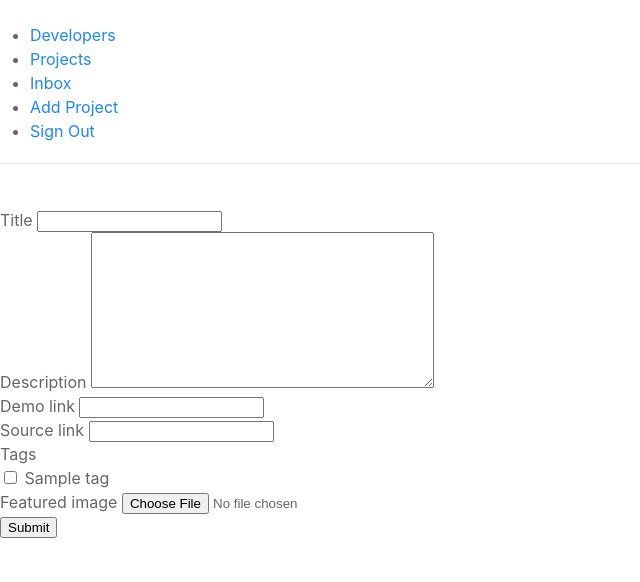
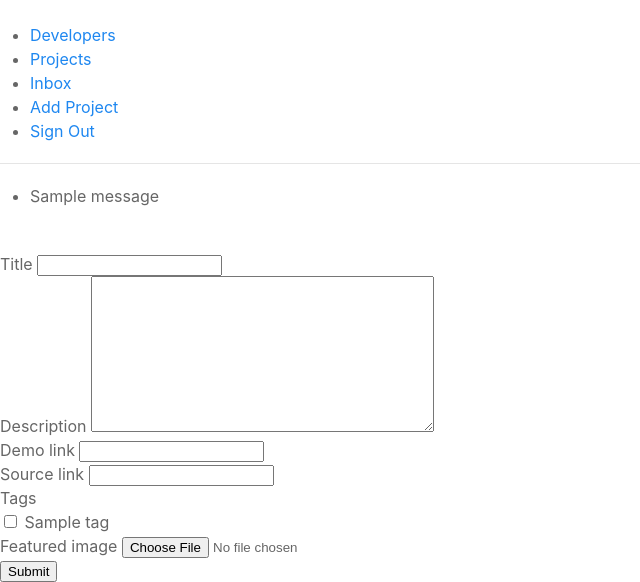
Before and after one commit to RJD02/Projects-Showcase, a Django app: page /projects/create-project/ in a window 1280 px wide. Shown: the part 321-903 px from the top of the page, without its empty margins (0-640 px from the left). Before the commit the page ends 859 px from the top, so only its background shows below. Run offline with Django 4.2, Linux system fonts and the light colour scheme; a user stored in the database is signed in; tables that the repository leaves empty hold one stand-in row (values such as "Sample post"); one stand-in notice (Sample message) is shown; some libraries are stand-ins or nearby versions.

Commit message:
Add one time built-in flash messages

```diff
--- a/templates/main.html
+++ b/templates/main.html
@@ -22,6 +22,12 @@
   </head>
   <body>
     <!-- <h1>This is the main template</h1> -->
-    {% include 'nav.html' %} {% block content %} {% endblock content %}
+    {% include 'nav.html' %} {% if messages %}
+    <ul class="messages">
+      {% for message in messages %}
+      <li>{{message}}</li>
+      {% endfor %}
+    </ul>
+    {% endif %} {% block content %} {% endblock content %}
   </body>
 </html>
```
